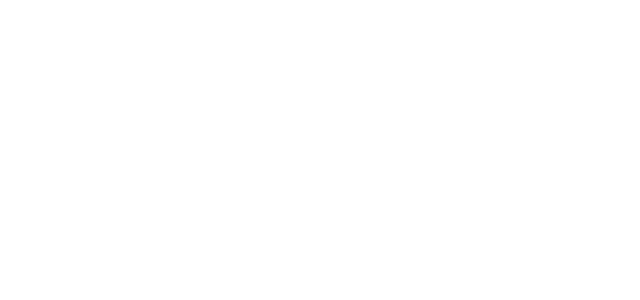
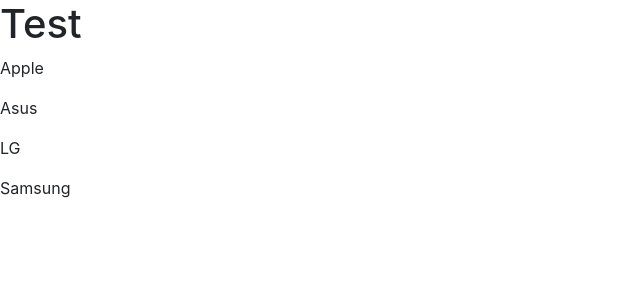
Before and after one commit to FlorianAllainmat/ecotheque, a React (Create React App) app: page / in a window 1280 px wide. Shown: the top 300 px of the page, without its empty margins (0-640 px from the left). Built offline with nearby package versions, Linux system fonts and the light colour scheme.

Commit message:
creation of basic redux elements

```diff
--- a/src/App.js
+++ b/src/App.js
@@ -1,11 +1,12 @@
 import React, { Component } from 'react';
 import './App.css';
+import Brands from './containers/Brands';
 
 class App extends Component {
   render() {
     return (
       <div className="App">
-
+        <Brands />
       </div>
     );
   }
--- /dev/null
+++ b/src/containers/Brands.jsx
@@ -0,0 +1,25 @@
+import React, { Component } from 'react';
+import { connect } from 'react-redux';
+
+class Brands extends Component {
+  constructor(props) {
+    super(props);
+    this.state = {  }
+  }
+  render() {
+const { brands } = this.props;
+    return (
+    <div>
+      <h1>Test</h1>
+      {brands.map(item => <p>{item}</p>)}
+    </div> );
+  }
+}
+
+function mstp(state) {
+  return {
+    brands: state.brands,
+  }
+}
+
+export default connect(mstp)(Brands);
--- a/src/index.js
+++ b/src/index.js
@@ -4,12 +4,19 @@
 import App from './App';
 import * as serviceWorker from './serviceWorker';
 import { BrowserRouter } from 'react-router-dom';
+import { createStore } from 'redux';
+import { Provider } from 'react-redux';
 import 'bootstrap/dist/css/bootstrap.min.css';
+import allReducers from './reducers';
+
+const store = createStore(allReducers);
 
 ReactDOM.render(
-<BrowserRouter>
-  <App />
-</BrowserRouter>,
+<Provider store={store}>
+  <BrowserRouter>
+    <App />
+  </BrowserRouter>
+</Provider>,
 document.getElementById('root'));
 
 // If you want your app to work offline and load faster, you can change
--- /dev/null
+++ b/src/reducers/brands.js
@@ -0,0 +1,9 @@
+const initialStat = ["Apple", "Asus", "LG", "Samsung"]
+
+const brands = (state = initialStat, action) => {
+  switch(action.type){
+    default: return state
+  }
+}
+
+export default brands;
--- a/src/reducers/index.js
+++ b/src/reducers/index.js
@@ -0,0 +1,8 @@
+import { combineReducers } from 'redux';
+import brands from './brands';
+
+const allReducers = combineReducers({
+  brands,
+})
+
+export default allReducers;
```
Also changed, not shown: src/components/Footer.jsx (added, +13 -0 lines).
